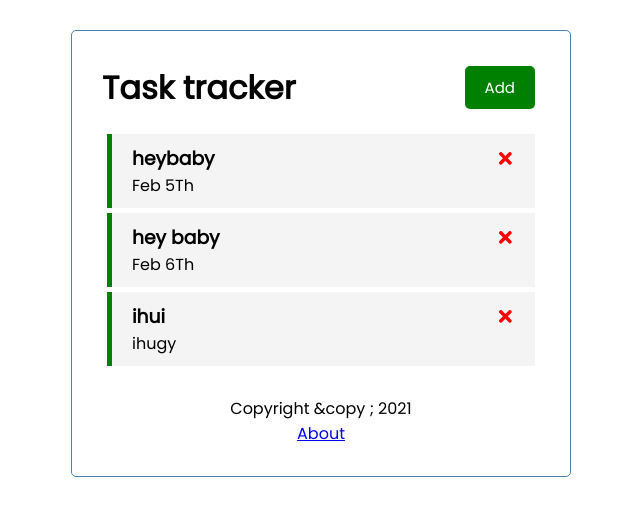
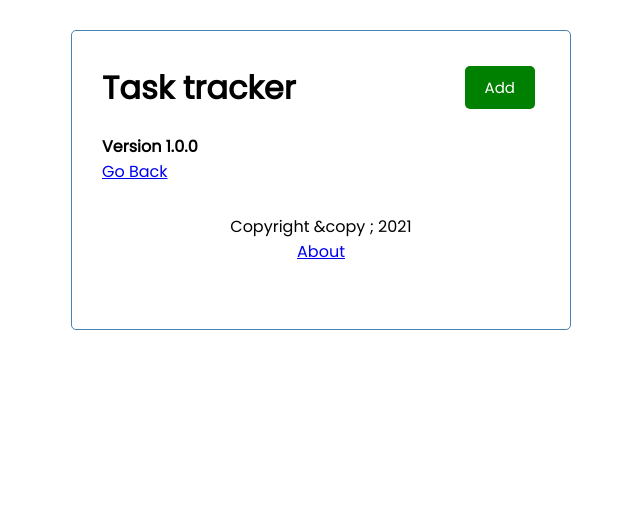
Before and after one commit to riyajawa/Task-manager, a React (Create React App) app: page /about in a window 1280 px wide. Shown: the top 516 px of the page, without its empty margins (319-959 px from the left). Built offline with nearby package versions, Linux system fonts and the light colour scheme; data requests are answered from the project's data file.

Commit message:
about added

```diff
--- a/package.json
+++ b/package.json
@@ -11,6 +11,7 @@
     "react-dom": "^17.0.2",
     "react-icons": "^4.2.0",
     "react-router": "^5.2.0",
+    "react-router-dom": "^5.2.0",
     "react-scripts": "4.0.3",
     "web-vitals": "^1.0.1"
   },
--- a/src/App.js
+++ b/src/App.js
@@ -2,8 +2,10 @@
 import Heading from './Components/Header'
 import Tasks from './Components/Tasks'
 import { useState ,useEffect} from 'react';
+import {BrowserRouter as Router,Route} from 'react-router-dom'
 import AddTask from './Components/AddTask';
 import Footer from './Components/Footer';
+import About from './Components/About';
 
 
 
@@ -91,14 +93,22 @@
 }
 
   return (
+    <Router>
     <div className="container">
      <Heading onAdd={() => setShowAddTask(!showAddTask)} showAdd={showAddTask}/>
-     {showAddTask && <AddTask onAdd={addTask}/>}
+
+     <Route path="/" exact render={(props) => (
+       <>
+             {showAddTask && <AddTask onAdd={addTask}/>}
      {tasks.length>0 ? <Tasks tasks ={tasks} onDelete = {deleteTask}
        onToggle ={toggleReminder}
      />: ('No task')}
+       </>
+     )} />
+     <Route path = "/about" component={About}/>
      <Footer/>
     </div>
+    </Router>
   );
 }
 
--- /dev/null
+++ b/src/Components/About.js
@@ -0,0 +1,12 @@
+import React from 'react'
+
+const About = () => {
+    return (
+        <div>
+            <h4>Version 1.0.0</h4>
+            <a href="/">Go Back</a>
+        </div>
+    )
+}
+
+export default About
```
Also changed, not shown: 1 other file (tests, documents, lock files or other folders).
